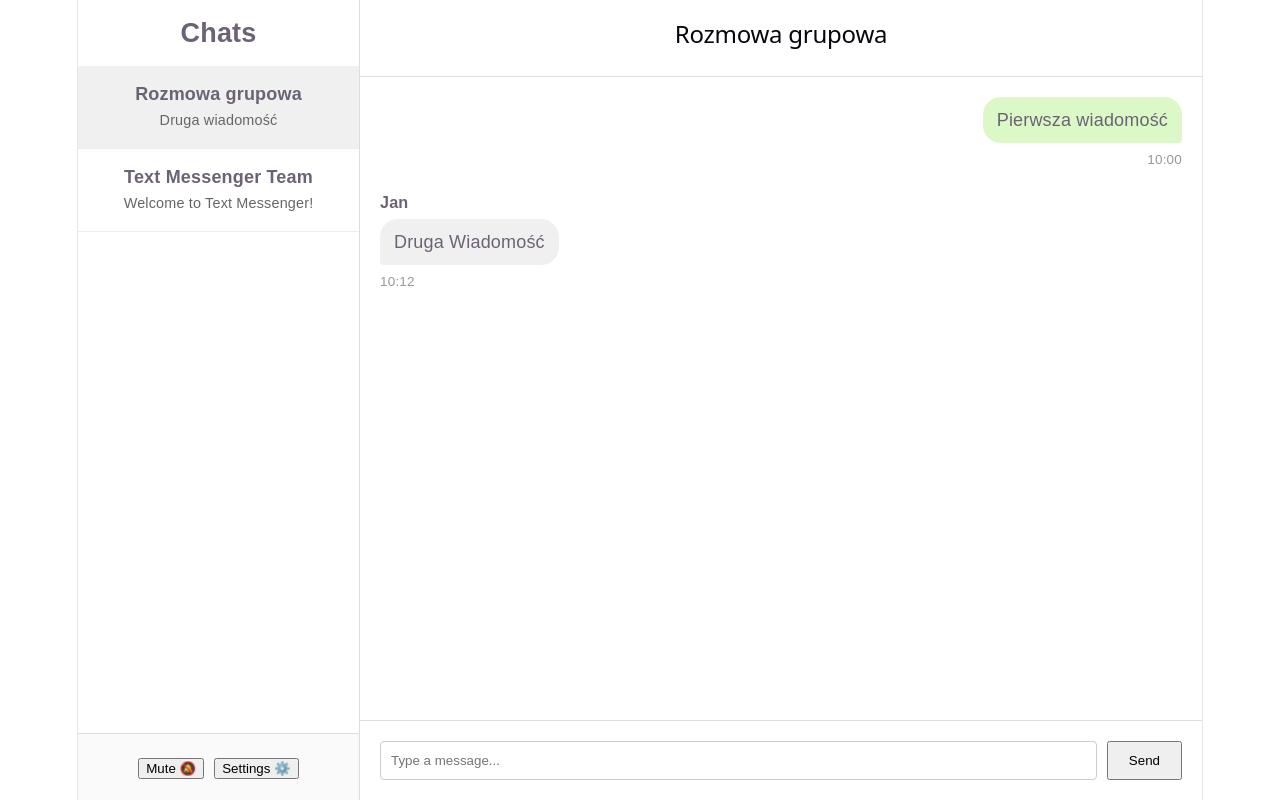
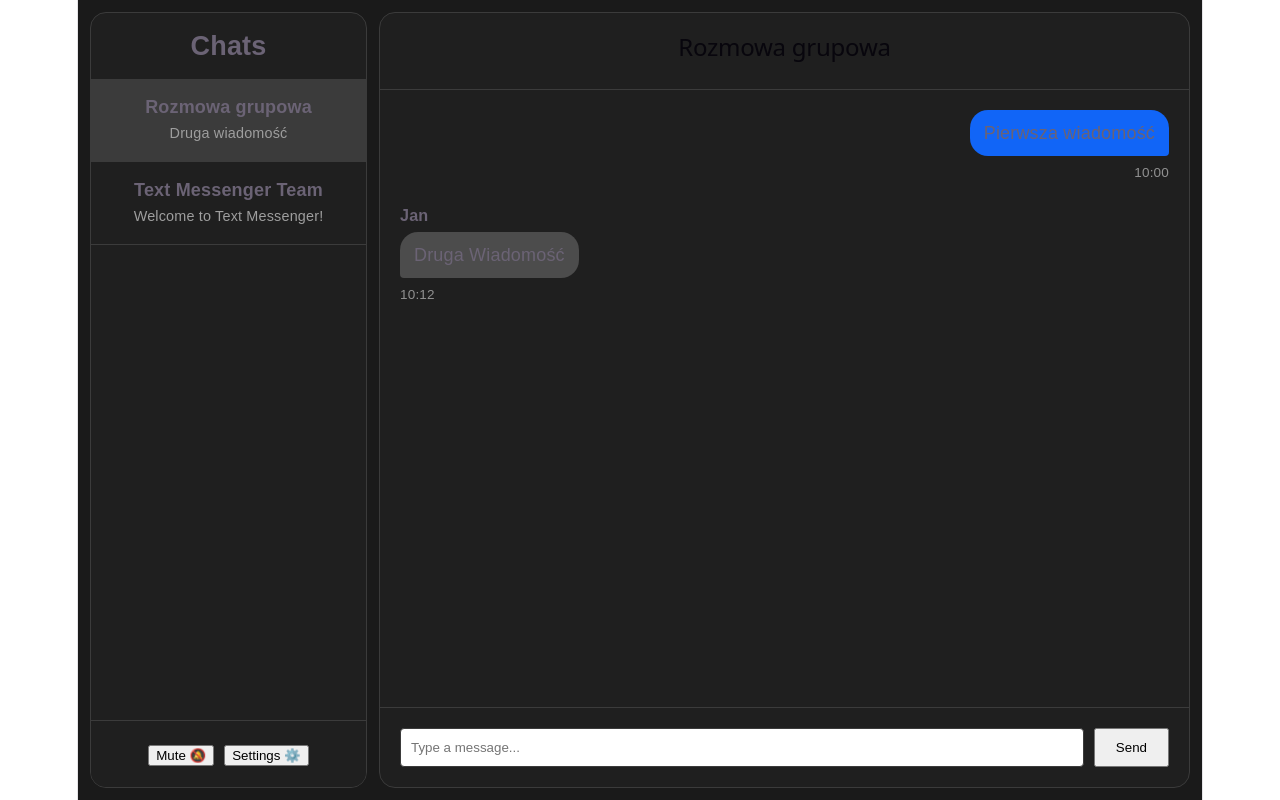
Before and after one commit to jkkusmi/text-messenger, a React (Vite) app in the folder apps/frontend/: page / in a window 1280 px wide. Built offline with nearby package versions, Linux system fonts and the light colour scheme.

Commit message:
Layout and color scheme changes

```diff
--- a/apps/frontend/src/App.tsx
+++ b/apps/frontend/src/App.tsx
@@ -21,7 +21,7 @@ const App: React.FC = () => {
   const [selectedChat, setSelectedChat] = useState<Chat>(DUMMY_DATA[0]);
 
   return (
-    <div style={{ display: 'flex', height: '100vh', width: '100%', fontFamily: 'sans-serif' }}>
+    <div style={{ display: 'flex', height: '100vh', width: '100%', fontFamily: 'sans-serif', gap: '12px', padding: '12px', background: '#1a1a1a', boxSizing: 'border-box' }}>
       <Sidebar
         chats={DUMMY_DATA}
         activeChatId={selectedChat.id}
--- a/apps/frontend/src/chat/ChatWindow.tsx
+++ b/apps/frontend/src/chat/ChatWindow.tsx
@@ -19,14 +19,14 @@ export const ChatWindow: React.FC<{ chat: Chat }> = ({ chat }) => {
   };
 
   return (
-    <div style={{ flex: 1, display: 'flex', flexDirection: 'column' }}>
+    <div style={{ flex: 1, display: 'flex', flexDirection: 'column', borderRadius: '16px', overflow: 'hidden', background: '#1f1f1f', border: '1px solid #3b3b3b' }}>
       {/* Header */}
-      <div style={{ padding: '20px', borderBottom: '1px solid #ddd' }}>
+      <div style={{ padding: '20px', borderBottom: '1px solid #3b3b3b' }}>
         <h2>{chat.name}</h2>
       </div>
 
       {/* Message List */}
-      <div style={{ flex: 1, padding: '20px', overflowY: 'auto', background: '#fff' }}>
+      <div style={{ flex: 1, padding: '20px', overflowY: 'auto', background: '#1f1f1f' }}>
         {chat.messages.map(m => {
           const isMine = m.sender === CURRENT_USER;
           return (
@@ -46,7 +46,7 @@ export const ChatWindow: React.FC<{ chat: Chat }> = ({ chat }) => {
               )}
               <div
                 style={{
-                  background: isMine ? '#dcf8c6' : '#f1f0f0',
+                  background: isMine ? '#1165f7' : '#4c4c4c',
                   padding: '10px 14px',
                   borderRadius: isMine ? '18px 18px 4px 18px' : '18px 18px 18px 4px',
                   maxWidth: '65%',
@@ -55,7 +55,7 @@ export const ChatWindow: React.FC<{ chat: Chat }> = ({ chat }) => {
               >
                 {m.text}
               </div>
-              <div style={{ fontSize: '0.75rem', color: '#999', marginTop: '4px' }}>
+              <div style={{ fontSize: '0.75rem', color: '#909090', marginTop: '4px' }}>
                 {m.timestamp}
               </div>
             </div>
@@ -64,14 +64,14 @@ export const ChatWindow: React.FC<{ chat: Chat }> = ({ chat }) => {
       </div>
 
       {/* Input Area */}
-      <div style={{ padding: '20px', borderTop: '1px solid #ddd', display: 'flex', gap: '10px' }}>
+      <div style={{ padding: '20px', borderTop: '1px solid #3b3b3b', display: 'flex', gap: '10px' }}>
         <input
           type="text"
           value={inputText}
           onChange={e => setInputText(e.target.value)}
           onKeyDown={handleKeyDown}
           placeholder="Type a message..."
-          style={{ flex: 1, padding: '10px', borderRadius: '4px', border: '1px solid #ccc' }}
+          style={{ flex: 1, padding: '10px', borderRadius: '4px', border: '1px solid #3b3b3b' }}
         />
         <button onClick={handleSend} style={{ padding: '10px 20px' }}>Send</button>
       </div>
--- a/apps/frontend/src/chat/sidebar.tsx
+++ b/apps/frontend/src/chat/sidebar.tsx
@@ -10,7 +10,9 @@ interface SidebarProps {
 export const Sidebar: React.FC<SidebarProps> = ({ chats, activeChatId, onSelectChat }) => {
   return (
     <div style={{
-      width: '25%', borderRight: '1px solid #ddd', display: 'flex', flexDirection: 'column'
+      width: '25%', display: 'flex', flexDirection: 'column',
+      borderRadius: '16px', overflow: 'hidden',
+      background: '#1f1f1f', border: '1px solid #3b3b3b'
     }}>
       <div style={{ padding: '20px', fontSize: '1.5rem', fontWeight: 'bold' }}>Chats</div>
 
@@ -23,18 +25,18 @@ export const Sidebar: React.FC<SidebarProps> = ({ chats, activeChatId, onSelectC
             style={{
               padding: '15px 20px',
               cursor: 'pointer',
-              backgroundColor: activeChatId === chat.id ? '#f0f0f0' : 'transparent',
-              borderBottom: '1px solid #eee'
+              backgroundColor: activeChatId === chat.id ? '#3b3b3b' : 'transparent',
+              borderBottom: '1px solid #3b3b3b'
             }}
           >
             <strong>{chat.name}</strong>
-            <div style={{ fontSize: '0.8rem', color: '#666' }}>{chat.lastMessage}</div>
+            <div style={{ fontSize: '0.8rem', color: '#9e9e9e' }}>{chat.lastMessage}</div>
           </div>
         ))}
       </div>
 
       {/* Settings Box */}
-      <div style={{ padding: '20px', borderTop: '1px solid #ddd', background: '#fafafa' }}>
+      <div style={{ padding: '20px', borderTop: '1px solid #3b3b3b', background: '#1f1f1f' }}>
         <button onClick={() => alert('Muted!')}>Mute 🔕</button>
         <button style={{ marginLeft: '10px' }}>Settings ⚙️</button>
       </div>
--- a/apps/frontend/src/index.css
+++ b/apps/frontend/src/index.css
@@ -32,8 +32,8 @@
 
 @media (prefers-color-scheme: dark) {
   :root {
-    --text: #9ca3af;
-    --text-h: #f3f4f6;
+    --text: #ffffff;
+    --text-h: #ffffff;
     --bg: #16171d;
     --border: #2e303a;
     --code-bg: #1f2028;
```
